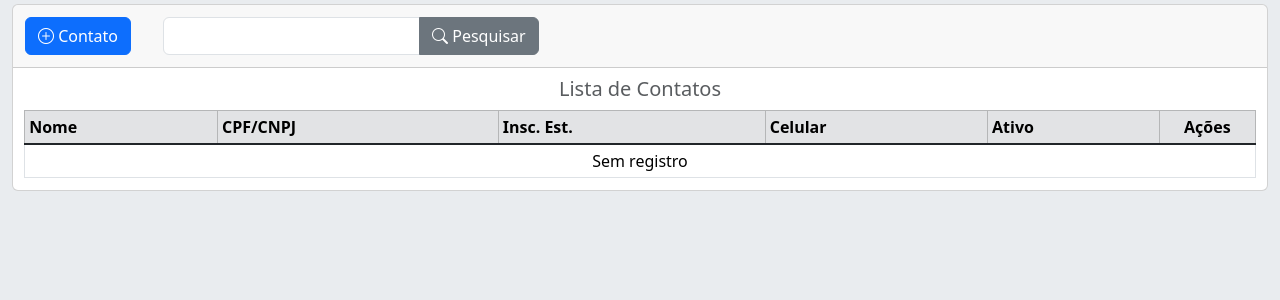
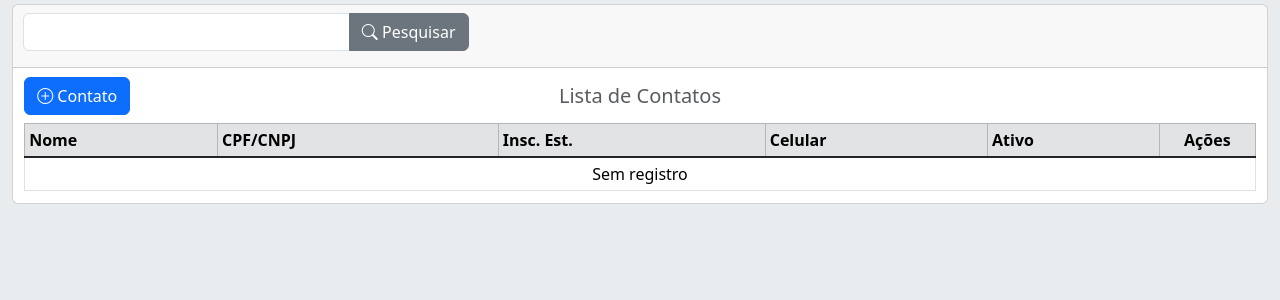
Before and after one commit to jvsjanilson/MeuFinanceiro, a Django app: page /contatos/ in a window 1280 px wide. Shown: the part 65-365 px from the top of the page. Run offline with Django 4.2, Linux system fonts and the light colour scheme; the visitor is signed in with stand-in values (Sample User, id 1); data that the repository does not hold is empty.

Commit message:
feat: ajuste no botao pesquisa

```diff
--- a/cadastro/static/css/base.css
+++ b/cadastro/static/css/base.css
@@ -4,7 +4,6 @@
     color: #dc3545;
     font-size: 80%;
     font-weight: bolder;
-    margin-top: 0.25rem;
 }
 
 .helptext {
@@ -19,3 +18,7 @@
 .elevation-2 {
     box-shadow: 0 3px 6px rgba(0,0,0,.16),0 3px 6px rgba(0,0,0,.23)!important;
 }
+
+.filtro {
+    display: none;
+}
--- a/cadastro/templates/cadastro/contato/list.html
+++ b/cadastro/templates/cadastro/contato/list.html
@@ -3,34 +3,58 @@
 {% block conteudo %}
 
     <div class="card mb-1">
-        <div class="card-header p-1" style="position: relative;">
-            <div class="row d-flex align-items-center">
-                <div class="col-auto">
-                    {% if perms.cadastro.add_contato %}
-                        <div class="my-2" style="padding-left: .5rem">
-                            <a class="btn btn-primary " href="{% url 'contato-create' %}" ><i class="bi bi-plus-circle"></i>  {{ verbose_name }}</a>
+        <div class="card-header pb-0" style="padding-left: 10px;">
+            <div class="row d-flex  align-items-center">
+                <div class="col-md-9">
+                <div class="row">
+
+                    <div class="col-md-8 col-lg-6 ">
+                        <div class="mb-3">
+                            <form  method="get">
+                                <div class="input-group ">
+                                    <input name="search" id="search" class="form-control " type="search" value="{{ search }}">
+                                    <button type="submit" class="btn btn-secondary"><i class="bi bi-search"></i> Pesquisar</button>
+                                </div>
+                            </form>
                         </div>
-                    {% endif %}
 
+                    </div>
+                    {% if search %}
+                    <div class="col-md-4 align-self-center">
+                        <div class="mb-3">
+                            <a class="btn btn-danger" href="{% url 'contato-list' %}"><i class="bi bi-trash"></i> Limpa filtro</a>
+                        </div>
+                    </div>
+                    {%endif%}
                 </div>
-
-                <div class="col-auto">
-                    <form  style="padding: .5rem .5rem" method="get">
-                        <div class="input-group ">
-                            <input name="search" id="search" class="form-control " type="search" value="{{ search }}">
-                            <button type="submit" class="btn btn-secondary"><i class="bi bi-search"></i> Pesquisar</button>
-                        </div>
-                    </form>
-
                 </div>
-                {% comment %} <div class="bg-warning" style="position: absolute; text-align: center; margin-right: 0px; padding-right: 0px; right: 2px;width: 200px; top: 2px; border: 1px solid;padding-right: 6px;border-radius: 5px;">
-                    Lista de Contatos
-                </div> {% endcomment %}
+                <div class="col-md-3 filtro">
+                    <div class="mb-3">
+                        <select class="form-select">
+                            <option>----------------</option>
+                            </select>
+                    </div>
+                </div>
             </div>
         </div>
         <div class="card-body" style="padding: .5rem .7rem">
             <table class="table mb-1 table-sm table-bordered table-hover caption-top">
-                <caption style="padding-top: 1px" class="text-center"> <h5  style="margin-bottom: 1px">Lista de {{ verbose_name_plural }} </h5></caption>
+                <caption style="padding-top: 1px" >
+                    <div class="row">
+                        <div class="col-4 col-md-3 col-lg-2 ">
+                            {% if perms.cadastro.add_contato %}
+                            <a class="btn btn-primary " href="{% url 'contato-create' %}" ><i class="bi bi-plus-circle"></i>  {{ verbose_name }}</a>
+                            {% endif %}
+                        </div>
+
+                        <div class="col-8 text-center align-self-center ">
+                            <h5  style="margin-bottom: 1px">Lista de {{ verbose_name_plural }} </h5>
+                        </div>
+
+                        <div class="col-2">
+                        </div>
+                    </div>
+                </caption>
                     <thead class="table-secondary ">
                         <tr>
                             <th>Nome</th>
```
Also changed, not shown: cadastro/templates/cadastro/categoria/list.html (+38 -19 lines).
